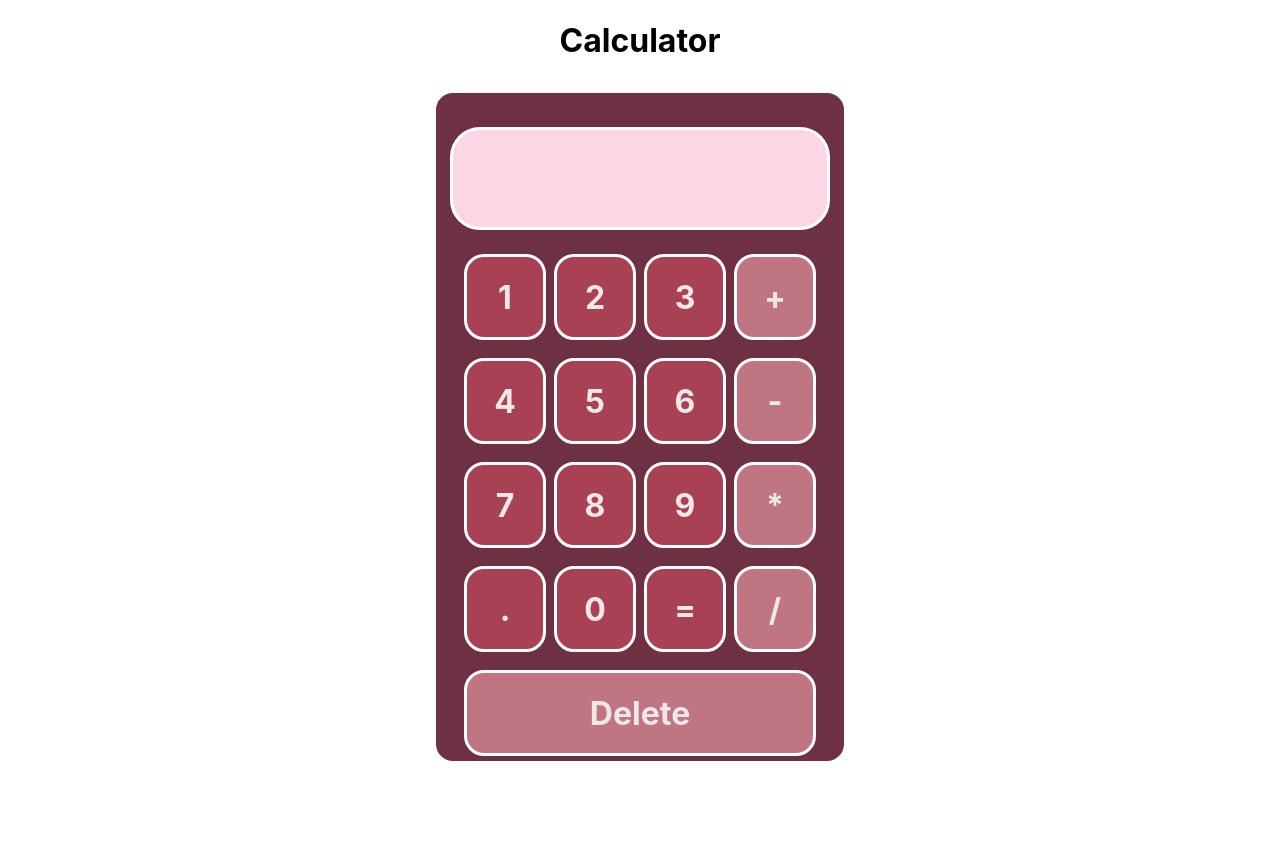
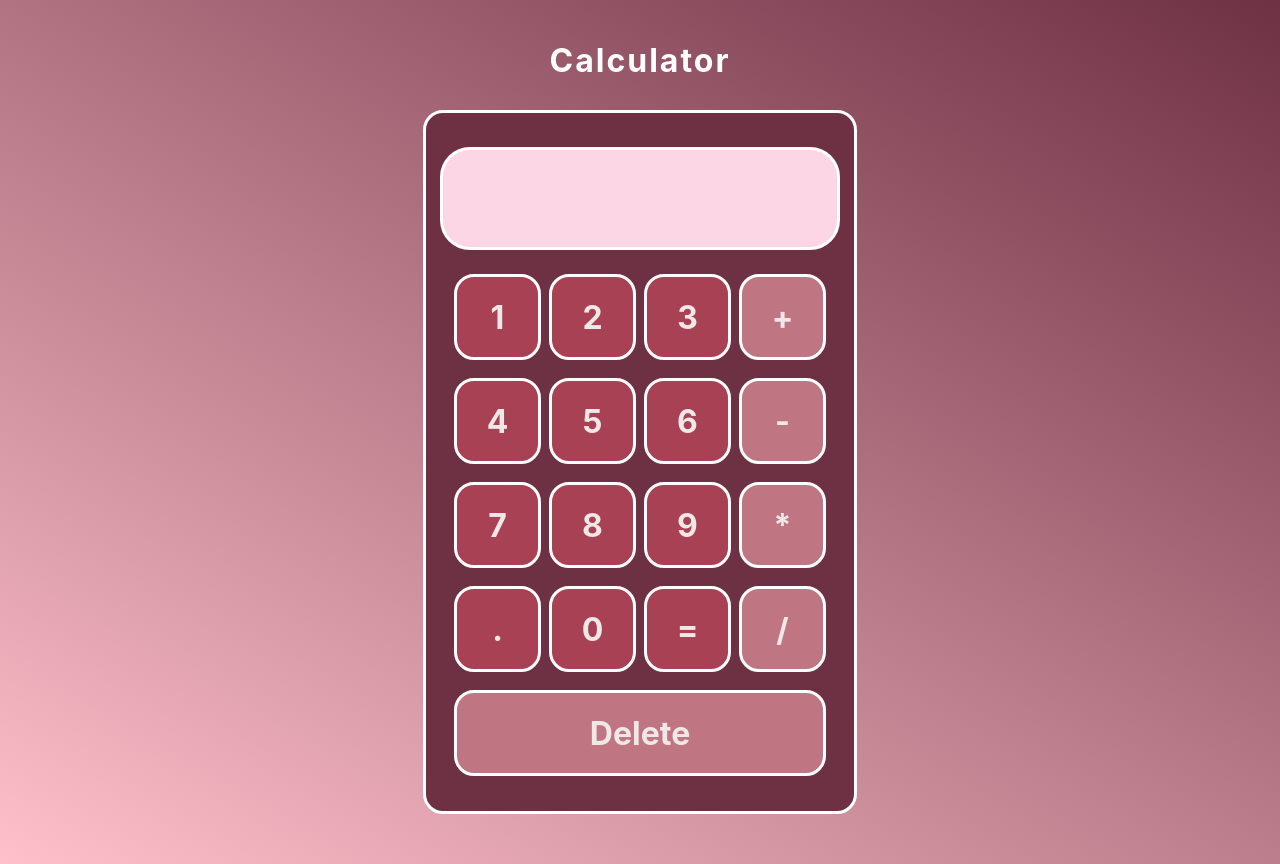
Before and after one commit to SolMoyano1/Calculator, a React (Create React App) app: page / in a window 1280 px wide. Before the commit the page ends 800 px from the top, so only its background shows below. Built offline with nearby package versions, Linux system fonts and the light colour scheme.

Commit message:
version 2,1

```diff
--- a/src/App.css
+++ b/src/App.css
@@ -1,38 +1,14 @@
 .App {
   text-align: center;
+  background: linear-gradient(30deg, pink, rgb(110, 48, 67));
 }
 
-.App-logo {
-  height: 40vmin;
-  pointer-events: none;
+h1{
+  color: white;
+  letter-spacing: 2px;
+
 }
 
-@media (prefers-reduced-motion: no-preference) {
-  .App-logo {
-    animation: App-logo-spin infinite 20s linear;
-  }
+.divContainer{
+  padding: 20px;
 }
-
-.App-header {
-  background-color: #282c34;
-  min-height: 100vh;
-  display: flex;
-  flex-direction: column;
-  align-items: center;
-  justify-content: center;
-  font-size: calc(10px + 2vmin);
-  color: white;
-}
-
-.App-link {
-  color: #61dafb;
-}
-
-@keyframes App-logo-spin {
-  from {
-    transform: rotate(0deg);
-  }
-  to {
-    transform: rotate(360deg);
-  }
-}
--- a/src/App.js
+++ b/src/App.js
@@ -4,8 +4,11 @@ import CalculatorStructure from './components/CalculatorStructure';
 function App() {
   return (
     <div className="App">
-      <h1>Calculator</h1>
-      <CalculatorStructure/>
+      <div className='divContainer'>
+        <h1>Calculator</h1>
+        <CalculatorStructure/>
+      </div>
+
 
     </div>
   );
--- a/src/stylesheets/CalculatorStructure.css
+++ b/src/stylesheets/CalculatorStructure.css
@@ -1,6 +1,6 @@
 .calculatorConteiner{
-    width: 380px;
-    height: 640px;
+    width: 400px;
+    height: 670px;
     padding: 14px;
     border-radius: 20px;
     border: solid white;
```
